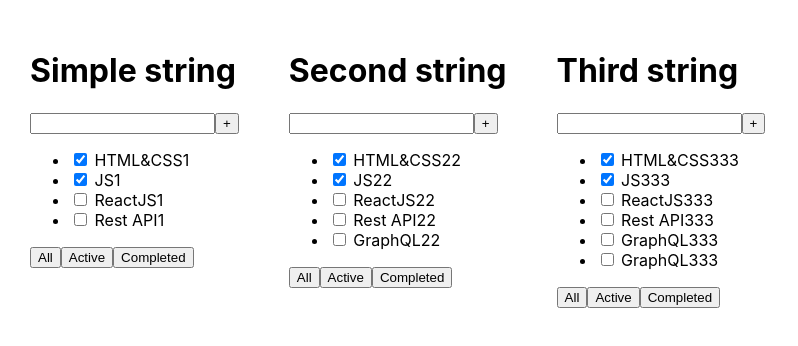
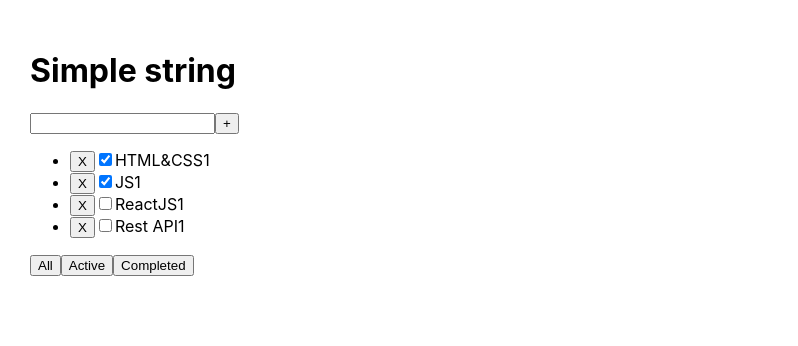
Before and after one commit to YauhenKoltashau/Todolists, a React (Create React App) app: page / in a window 1280 px wide. Shown: the top 346 px of the page, without its empty margins (0-798 px from the left). Built offline with nearby package versions, Linux system fonts and the light colour scheme.

Commit message:
2 lessons out

```diff
--- a/package.json
+++ b/package.json
@@ -10,10 +10,12 @@
     "@types/node": "^17.0.23",
     "@types/react": "^17.0.43",
     "@types/react-dom": "^17.0.14",
+    "@types/uuid": "^8.3.4",
     "react": "^18.0.0",
     "react-dom": "^18.0.0",
     "react-scripts": "5.0.0",
-    "typescript": "~4.6.3"
+    "typescript": "~4.6.3",
+    "uuid": "^8.3.2"
   },
   "scripts": {
     "start": "react-scripts start",
--- a/src/App.tsx
+++ b/src/App.tsx
@@ -1,38 +1,57 @@
-import React from 'react';
+import React, {useState} from 'react';
 import './App.css';
-import {Todolist} from "./Todolist";
+import {InArrayPropsType, Todolist} from "./Todolist";
+import {v1} from "uuid";
+
+export type filterValueType = "All" | "Active" | "Completed"
 
 function App() {
-    const arr1=[
-        {id: 1, title: "HTML&CSS1", isDone: true},
-        {id: 2, title: "JS1", isDone: true},
-        {id: 3, title: "ReactJS1", isDone: false},
-        {id: 4, title: "Rest API1", isDone: false},
 
-    ]
+    const [tasks, setTasks] = useState<Array<InArrayPropsType>>(
+        [
+            {id: v1(), title: "HTML&CSS1", isDone: true},
+            {id: v1(), title: "JS1", isDone: true},
+            {id: v1(), title: "ReactJS1", isDone: false},
+            {id: v1(), title: "Rest API1", isDone: false},
+        ])
+    console.log(tasks)
+    const removeOneTask = (id: string) => {
+        setTasks(tasks.filter((el)=> el.id !== id))
+       console.log(id)
+    }
+    const addTask = () => {
+        let newTask = {id: v1(), title: "New Task", isDone: false}
+        let newTasks = [newTask, ...tasks]
+    }
+    let[filterValue, setFilterValue] = useState<filterValueType>("All")
+    let changeFilter = tasks
+    if (filterValue === "Active") {
+        changeFilter = tasks.filter((el)=> el.isDone )
+    }
+    if (filterValue === "Completed") {
+        changeFilter = tasks.filter((el)=> !el.isDone)
+    }
 
-    const arr2=[
-        {id: 1, title: "HTML&CSS22", isDone: true},
-        {id: 2, title: "JS22", isDone: true},
-        {id: 3, title: "ReactJS22", isDone: false},
-        {id: 4, title: "Rest API22", isDone: false},
-        {id: 5, title: "GraphQL22", isDone: false},
-    ]
-    const arr3=[
-        {id: 1, title: "HTML&CSS333", isDone: true},
-        {id: 2, title: "JS333", isDone: true},
-        {id: 3, title: "ReactJS333", isDone: false},
-        {id: 4, title: "Rest API333", isDone: false},
-        {id: 5, title: "GraphQL333", isDone: false},
-        {id: 5, title: "GraphQL333", isDone: false},
-    ]
+const filterTask = (filterValue:filterValueType) => {
+        setFilterValue(filterValue)
+
+}
+
+
 
 
     return (
         <div className="App">
-            <Todolist topic={"Simple string"} arr={arr1}/>
-            <Todolist topic={"Second string"} arr={arr2}/>
-            <Todolist topic={"Third string"} arr={arr3}/>
+            <Todolist topic={"Simple string"}
+                      task={changeFilter}
+                      removeOneTask={removeOneTask}
+                      filterTask = {filterTask}
+                      addTask = {addTask}
+
+
+
+            />
+
 
         </div>
     );
--- a/src/Todolist.tsx
+++ b/src/Todolist.tsx
@@ -1,17 +1,27 @@
 import React from "react";
+import {filterValueType} from "./App";
 
-type TodolistPropsType={
+
+
+type TodolistPropsType = {
     topic?: string
-    arr:Array<InArrayPropsType>
+    task: Array<InArrayPropsType>
+    removeOneTask: (id: string)=>void
+    filterTask:(filterValue:filterValueType)=>void
+    addTask:()=>void
 
 }
-type InArrayPropsType={
-    id: number,
+
+export type InArrayPropsType = {
+    id: string,
     title: string,
     isDone: boolean
 }
-export const Todolist=(props: TodolistPropsType)=>{
-    return(
+
+
+
+export const Todolist = (props: TodolistPropsType) => {
+    return (
         <div>
             <h1>{props.topic}</h1>
             <div>
@@ -19,17 +29,21 @@ export const Todolist=(props: TodolistPropsType)=>{
                 <button>+</button>
             </div>
             <ul>
-                {props.arr.map((element)=>{
-                    return(
-                        <li><input type="checkbox" checked={element.isDone}/> <span>{element.title}</span></li>
+                {props.task.map((el, index) => {
+                    return (
+                        <li key={index}>
+                            <button onClick={()=>{props.removeOneTask(el.id)}}>X</button>
+                            <input type="checkbox" checked={el.isDone}/>
+                            <span>{el.title}</span>
+                        </li>
                     )
                 })}
 
             </ul>
             <div>
-                <button>All</button>
-                <button>Active</button>
-                <button>Completed</button>
+                <button onClick={()=>{props.filterTask("All")}}>All</button>
+                <button onClick={()=>{props.filterTask("Active")}}>Active</button>
+                <button onClick={()=>{props.filterTask("Completed")}}>Completed</button>
             </div>
         </div>
     )
```
Also changed, not shown: 1 other file (tests, documents, lock files or other folders).
